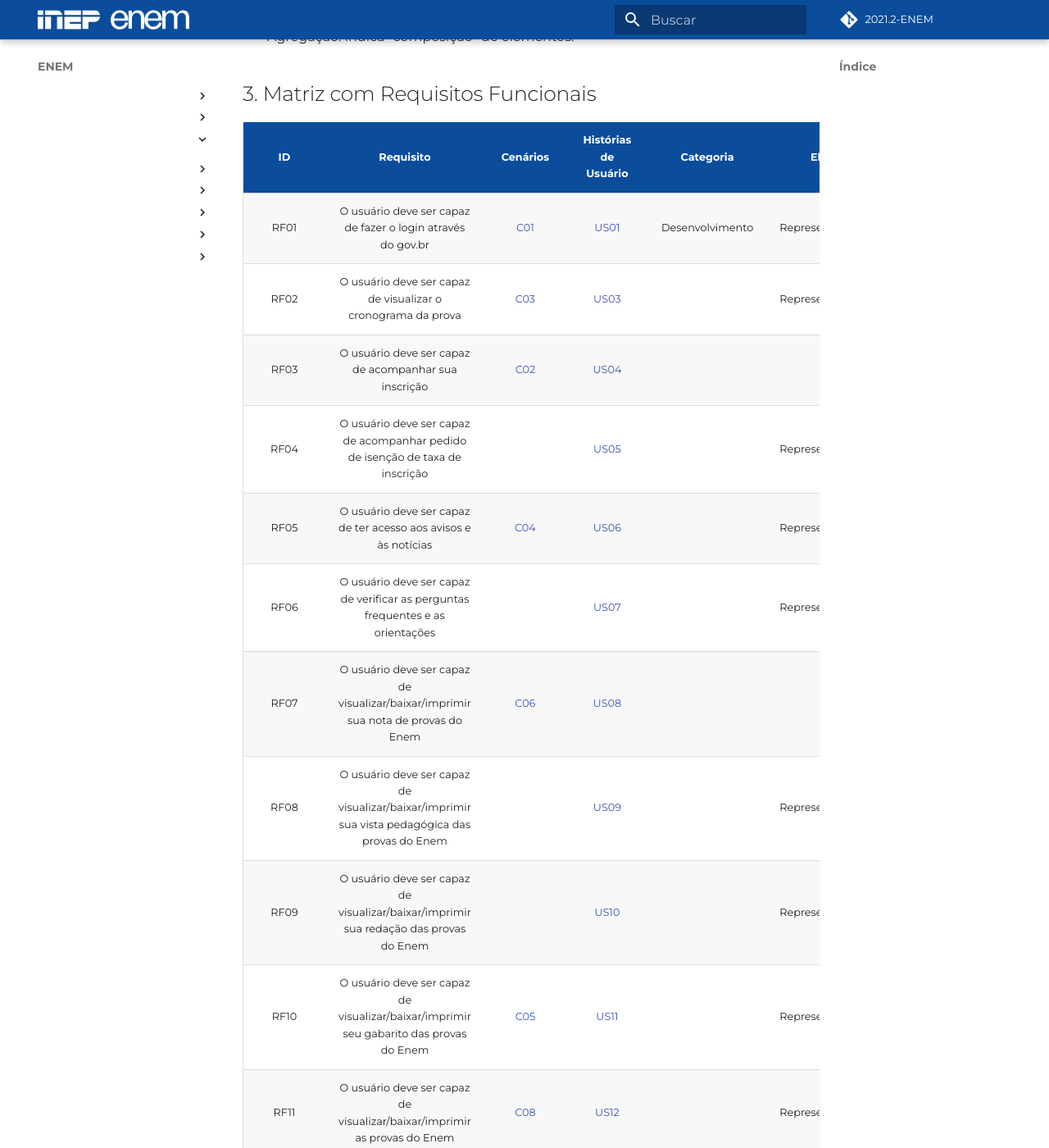
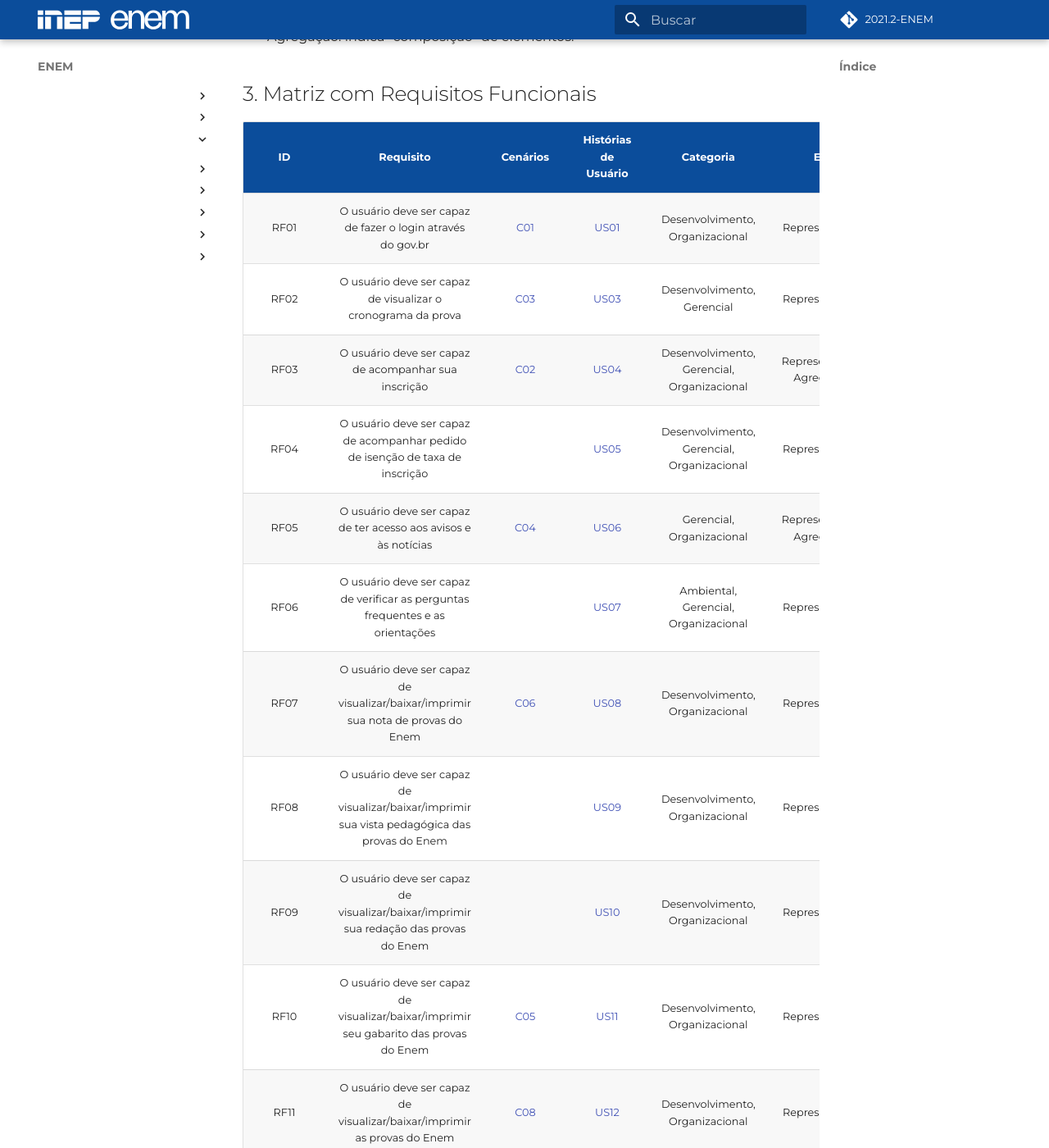
Before and after one commit to jackesfonseca/2021.2-ENEM, an MkDocs documentation site: the page built from docs/pos-rastreabilidade/forward-from.md, in a window 1280 px wide and 1400 px high, scrolled down 1176 px. Shown: the whole window at 82% size. Built offline with MkDocs 1.6.1 and Material for MkDocs 9.7.7, drawn with Linux system fonts in a browser that asks for light colours; some web fonts are replaced; comment, search, counter and statistics services are not loaded; some of the changed text lies outside the part shown.

Commit message:
✨ feat: added elo and category

```diff
--- a/docs/pos-rastreabilidade/forward-from.md
+++ b/docs/pos-rastreabilidade/forward-from.md
@@ -1,4 +1,5 @@
 # Matriz Forward-From
+
 ## 1. Introdução
 
 Rastreabilidade é uma característica de sistemas, nos quais os requisitos são claramente ligados às suas fontes, bem como aos artefatos criados durante o ciclo de vida de desenvolvimento do sistema. Um elo é estabelecido entre as mudanças realizadas diante das necessidades dos usuários.
@@ -8,6 +9,7 @@
 A técnica de Pós-rastreabilidade Forward-From visa ligar requisitos a artefatos de desenho e implementação.
 
 ## 2. Legenda
+
 Os elos de rastreabilidade deixam evidentes as correlações entre código e demais artefatos, sejam de desenho e/ou de requisitos.
 O Meta-modelo de Toranzo permite debater sobre os elos de rastreabilidade. Nesse modelo, as informações a serem rastreadas devem ser classificadas em quatro níveis:
 
@@ -26,45 +28,47 @@
 - Agregação: indica “composição” de elementos.
 
 ## 3. Matriz com Requisitos Funcionais
-| ID | Requisito | Cenários | Histórias de Usuário | Categoria | Elo |
-| -- | --------- | -------- | -------------------- | --------- | --- |
-| RF01 | O usuário deve ser capaz de fazer o login através do gov.br        | [C01](https://requisitos-de-software.github.io/2021.2-ENEM/modelagem/cenarios/#c01-login-unico)         | [US01](https://requisitos-de-software.github.io/2021.2-ENEM/modelagem/agil/historias-usuario/US1/)                     | Desenvolvimento       | Representação     |
-| RF02 |  O usuário deve ser capaz de visualizar o cronograma da prova        | [C03](https://requisitos-de-software.github.io/2021.2-ENEM/modelagem/cenarios/#c03-visualizar-cronograma)        | [US03](https://requisitos-de-software.github.io/2021.2-ENEM/modelagem/agil/historias-usuario/US3/)                     |           | Representação     |
-| RF03 |  O usuário deve ser capaz de acompanhar sua inscrição        |  [C02](https://requisitos-de-software.github.io/2021.2-ENEM/modelagem/cenarios/#c02-conferir-inscricao)       |   [US04](https://requisitos-de-software.github.io/2021.2-ENEM/modelagem/agil/historias-usuario/US4/)                   |           |     |
-| RF04 | O usuário deve ser capaz de acompanhar pedido de isenção de taxa de inscrição  |          | [US05](https://requisitos-de-software.github.io/2021.2-ENEM/modelagem/agil/historias-usuario/US5/)                     |           |  Representação    |
-| RF05 | O usuário deve ser capaz de ter acesso aos avisos e às notícias        | [C04](https://requisitos-de-software.github.io/2021.2-ENEM/modelagem/cenarios/#c04-definir-alertas)        | [US06](https://requisitos-de-software.github.io/2021.2-ENEM/modelagem/agil/historias-usuario/US6/)                     |           | Representação    |
-| RF06 | O usuário deve ser capaz de verificar as perguntas frequentes e as orientações       |          | [US07](https://requisitos-de-software.github.io/2021.2-ENEM/modelagem/agil/historias-usuario/US7/)                      |           | Representação |
-| RF07 | O usuário deve ser capaz de visualizar/baixar/imprimir sua nota de provas do Enem     | [C06](https://requisitos-de-software.github.io/2021.2-ENEM/modelagem/cenarios/#c06-acessar-notas-e-resultado)        | [US08](https://requisitos-de-software.github.io/2021.2-ENEM/modelagem/agil/historias-usuario/US8/)                     |           |     |
-| RF08 | O usuário deve ser capaz de visualizar/baixar/imprimir sua vista pedagógica das provas do Enem   |          | [US09](https://requisitos-de-software.github.io/2021.2-ENEM/modelagem/agil/historias-usuario/US9/)                      |           | Representação  |
-| RF09 | O usuário deve ser capaz de visualizar/baixar/imprimir sua redação das provas do Enem        |         | [US10](https://requisitos-de-software.github.io/2021.2-ENEM/modelagem/agil/historias-usuario/US10/)                     |           | Representação  |
-| RF10 | O usuário deve ser capaz de visualizar/baixar/imprimir seu gabarito das provas do Enem        | [C05](https://requisitos-de-software.github.io/2021.2-ENEM/modelagem/cenarios/#c05-consultar-o-proprio-gabarito-de-provas-e-espelho-da-redacao)         | [US11](https://requisitos-de-software.github.io/2021.2-ENEM/modelagem/agil/historias-usuario/US11/)                      |           | Representação    |
-| RF11 | O usuário deve ser capaz de visualizar/baixar/imprimir as provas do Enem    |  [C08](https://requisitos-de-software.github.io/2021.2-ENEM/modelagem/cenarios/#c08-visualizar-provas-anteriores-do-enem)        | [US12](https://requisitos-de-software.github.io/2021.2-ENEM/modelagem/agil/historias-usuario/US12/)                     |           | Representação     |
-| RF12 | O usuário deve ser capaz de visualizar/baixar/imprimir simulados do Enem     | [C07](https://requisitos-de-software.github.io/2021.2-ENEM/modelagem/cenarios/#c07-acessar-simulados-do-enem)         | [US13](https://requisitos-de-software.github.io/2021.2-ENEM/modelagem/agil/historias-usuario/US13/)                     |           | Representação    |
-| RF13 | O usuário deve ser capaz de visualizar métricas de desempenho dos participantes   |           | [US14](https://requisitos-de-software.github.io/2021.2-ENEM/modelagem/agil/historias-usuario/US14/)                     |           | Representação    |
-| RF14 | O usuário deve ser capaz de consultar escopo de conteúdo do exame   |          |                      |           |     |
 
+| ID   | Requisito                                                                                      | Cenários                                                                                                                                        | Histórias de Usuário                                                                                | Categoria                                  | Elo                       |
+| ---- | ---------------------------------------------------------------------------------------------- | ----------------------------------------------------------------------------------------------------------------------------------------------- | --------------------------------------------------------------------------------------------------- | ------------------------------------------ | ------------------------- |
+| RF01 | O usuário deve ser capaz de fazer o login através do gov.br                                    | [C01](https://requisitos-de-software.github.io/2021.2-ENEM/modelagem/cenarios/#c01-login-unico)                                                 | [US01](https://requisitos-de-software.github.io/2021.2-ENEM/modelagem/agil/historias-usuario/US1/)  | Desenvolvimento, Organizacional            | Representação             |
+| RF02 | O usuário deve ser capaz de visualizar o cronograma da prova                                   | [C03](https://requisitos-de-software.github.io/2021.2-ENEM/modelagem/cenarios/#c03-visualizar-cronograma)                                       | [US03](https://requisitos-de-software.github.io/2021.2-ENEM/modelagem/agil/historias-usuario/US3/)  | Desenvolvimento, Gerencial                 | Representação             |
+| RF03 | O usuário deve ser capaz de acompanhar sua inscrição                                           | [C02](https://requisitos-de-software.github.io/2021.2-ENEM/modelagem/cenarios/#c02-conferir-inscricao)                                          | [US04](https://requisitos-de-software.github.io/2021.2-ENEM/modelagem/agil/historias-usuario/US4/)  | Desenvolvimento, Gerencial, Organizacional | Representação, Agregação  |
+| RF04 | O usuário deve ser capaz de acompanhar pedido de isenção de taxa de inscrição                  |                                                                                                                                                 | [US05](https://requisitos-de-software.github.io/2021.2-ENEM/modelagem/agil/historias-usuario/US5/)  | Desenvolvimento, Gerencial, Organizacional | Representação             |
+| RF05 | O usuário deve ser capaz de ter acesso aos avisos e às notícias                                | [C04](https://requisitos-de-software.github.io/2021.2-ENEM/modelagem/cenarios/#c04-definir-alertas)                                             | [US06](https://requisitos-de-software.github.io/2021.2-ENEM/modelagem/agil/historias-usuario/US6/)  | Gerencial, Organizacional                  | Representação, Agregação  |
+| RF06 | O usuário deve ser capaz de verificar as perguntas frequentes e as orientações                 |                                                                                                                                                 | [US07](https://requisitos-de-software.github.io/2021.2-ENEM/modelagem/agil/historias-usuario/US7/)  | Ambiental, Gerencial, Organizacional       | Representação             |
+| RF07 | O usuário deve ser capaz de visualizar/baixar/imprimir sua nota de provas do Enem              | [C06](https://requisitos-de-software.github.io/2021.2-ENEM/modelagem/cenarios/#c06-acessar-notas-e-resultado)                                   | [US08](https://requisitos-de-software.github.io/2021.2-ENEM/modelagem/agil/historias-usuario/US8/)  | Desenvolvimento, Organizacional            | Representação             |
+| RF08 | O usuário deve ser capaz de visualizar/baixar/imprimir sua vista pedagógica das provas do Enem |                                                                                                                                                 | [US09](https://requisitos-de-software.github.io/2021.2-ENEM/modelagem/agil/historias-usuario/US9/)  | Desenvolvimento, Organizacional            | Representação             |
+| RF09 | O usuário deve ser capaz de visualizar/baixar/imprimir sua redação das provas do Enem          |                                                                                                                                                 | [US10](https://requisitos-de-software.github.io/2021.2-ENEM/modelagem/agil/historias-usuario/US10/) | Desenvolvimento, Organizacional            | Representação             |
+| RF10 | O usuário deve ser capaz de visualizar/baixar/imprimir seu gabarito das provas do Enem         | [C05](https://requisitos-de-software.github.io/2021.2-ENEM/modelagem/cenarios/#c05-consultar-o-proprio-gabarito-de-provas-e-espelho-da-redacao) | [US11](https://requisitos-de-software.github.io/2021.2-ENEM/modelagem/agil/historias-usuario/US11/) | Desenvolvimento, Organizacional            | Representação             |
+| RF11 | O usuário deve ser capaz de visualizar/baixar/imprimir as provas do Enem                       | [C08](https://requisitos-de-software.github.io/2021.2-ENEM/modelagem/cenarios/#c08-visualizar-provas-anteriores-do-enem)                        | [US12](https://requisitos-de-software.github.io/2021.2-ENEM/modelagem/agil/historias-usuario/US12/) | Desenvolvimento, Organizacional            | Representação             |
+| RF12 | O usuário deve ser capaz de visualizar/baixar/imprimir simulados do Enem                       | [C07](https://requisitos-de-software.github.io/2021.2-ENEM/modelagem/cenarios/#c07-acessar-simulados-do-enem)                                   | [US13](https://requisitos-de-software.github.io/2021.2-ENEM/modelagem/agil/historias-usuario/US13/) | Desenvolvimento, Organizacional            | Representação             |
+| RF13 | O usuário deve ser capaz de visualizar métricas de desempenho dos participantes                |                                                                                                                                                 | [US14](https://requisitos-de-software.github.io/2021.2-ENEM/modelagem/agil/historias-usuario/US14/) | Desenvolvimento, Gerencial, Organizacional | Representação , Agregação |
+| RF14 | O usuário deve ser capaz de consultar escopo de conteúdo do exame                              |                                                                                                                                                 |                                                                                                     | Gerencial, Organizacional                  | Agregação                 |
 
 ## 4. Matriz com Requisitos Não-Funcionais
 
-| ID    | Requisito                                                                                                                        | Léxicos                                                                                                                                                                                                            | NFR | Especificação suplementar | Categoria | Elo |
-| ----- | -------------------------------------------------------------------------------------------------------------------------------- | ------------------------------------------------------------------------------------------------------------------------------------------------------------------------------------------------------------------ | ----------- | ---------- | --------- | ----------- |
-| RNF01 | O aplicativo deve ter compatibilidade com qualquer sistema operacional                                                           | [L01](https://requisitos-de-software.github.io/2021.2-ENEM/modelagem/lexicos/) | [Portabilidade](https://requisitos-de-software.github.io/2021.2-ENEM/modelagem/nfrframework/)        | - | Ambiental | Satisfação |
-| RNF02 | O aplicativo deve recusar o acesso de pessoas não autorizadas                                                                    | [L01](https://requisitos-de-software.github.io/2021.2-ENEM/modelagem/lexicos/) | [Confiabilidade](https://requisitos-de-software.github.io/2021.2-ENEM/modelagem/nfrframework/)        | [Confiabilidade](https://requisitos-de-software.github.io/2021.2-ENEM/modelagem/especificacao-suplementar/) | Desenvolvimento | Responsabilidade |
-| RNF03 | O aplicativo deve proteger os dados dos usuários                                                                                 | - | [Confiabilidade](https://requisitos-de-software.github.io/2021.2-ENEM/modelagem/nfrframework/)        | [Confiabilidde](https://requisitos-de-software.github.io/2021.2-ENEM/modelagem/especificacao-suplementar/) | Organizacional | Representação, satisfação |
-| RNF04 | O aplicativo deve ser acessível para Pessoas com Deficiência (PcD)                                                               | - | [Acessibilidade](https://requisitos-de-software.github.io/2021.2-ENEM/modelagem/nfrframework/)        | - | Organizacional | Representação, satisfação |
-| RNF05 | O aplicativo deve consegui suportar uma grande quantidade de acessos simultâneos                                                 | - | [Navegabilidade](https://requisitos-de-software.github.io/2021.2-ENEM/modelagem/nfrframework/)        | [Suportabilidade](https://requisitos-de-software.github.io/2021.2-ENEM/modelagem/especificacao-suplementar/) | Desenvolvimento | Satisfação |
-| RNF06 | O aplicativo deve ter baixo tempo de espera mesmo durante períodos de grande fluxo                                               | - | [Navegabilidade](https://requisitos-de-software.github.io/2021.2-ENEM/modelagem/nfrframework/)        | [Desempenho](https://requisitos-de-software.github.io/2021.2-ENEM/modelagem/especificacao-suplementar/) | Organizacional, Gerencial | Representação, satisfação |
-| RNF07 | O aplicativo deve ter uma interface amigável na qual com no máximo 3 cliques o usuário consiga realizar a ação desejada | - | [Intuitividade](https://requisitos-de-software.github.io/2021.2-ENEM/modelagem/nfrframework/)      | [Usabilidade](https://requisitos-de-software.github.io/2021.2-ENEM/modelagem/especificacao-suplementar/) | Organizacional | Representação, satisfação |
-| RNF08 | O aplicativo deve se adaptar bem a dispositivos mobile                                                                      | - | [Portabilidade](https://requisitos-de-software.github.io/2021.2-ENEM/modelagem/nfrframework/)        | - | Organizacional | Representação, satisfação |
-| RNF10 | O aplicativo deve possuir funcionalidades em modo offline | - | [Navegabilidade](https://requisitos-de-software.github.io/2021.2-ENEM/modelagem/nfrframework/)       | [Usabilidade](https://requisitos-de-software.github.io/2021.2-ENEM/modelagem/especificacao-suplementar/) | Gerencial | Representação, satisfação |
+| ID    | Requisito                                                                                                               | Léxicos                                                                        | NFR                                                                                            | Especificação suplementar                                                                                    | Categoria                 | Elo                       |
+| ----- | ----------------------------------------------------------------------------------------------------------------------- | ------------------------------------------------------------------------------ | ---------------------------------------------------------------------------------------------- | ------------------------------------------------------------------------------------------------------------ | ------------------------- | ------------------------- |
+| RNF01 | O aplicativo deve ter compatibilidade com qualquer sistema operacional                                                  | [L01](https://requisitos-de-software.github.io/2021.2-ENEM/modelagem/lexicos/) | [Portabilidade](https://requisitos-de-software.github.io/2021.2-ENEM/modelagem/nfrframework/)  | -                                                                                                            | Ambiental                 | Satisfação                |
+| RNF02 | O aplicativo deve recusar o acesso de pessoas não autorizadas                                                           | [L01](https://requisitos-de-software.github.io/2021.2-ENEM/modelagem/lexicos/) | [Confiabilidade](https://requisitos-de-software.github.io/2021.2-ENEM/modelagem/nfrframework/) | [Confiabilidade](https://requisitos-de-software.github.io/2021.2-ENEM/modelagem/especificacao-suplementar/)  | Desenvolvimento           | Responsabilidade          |
+| RNF03 | O aplicativo deve proteger os dados dos usuários                                                                        | -                                                                              | [Confiabilidade](https://requisitos-de-software.github.io/2021.2-ENEM/modelagem/nfrframework/) | [Confiabilidde](https://requisitos-de-software.github.io/2021.2-ENEM/modelagem/especificacao-suplementar/)   | Organizacional            | Representação, satisfação |
+| RNF04 | O aplicativo deve ser acessível para Pessoas com Deficiência (PcD)                                                      | -                                                                              | [Acessibilidade](https://requisitos-de-software.github.io/2021.2-ENEM/modelagem/nfrframework/) | -                                                                                                            | Organizacional            | Representação, satisfação |
+| RNF05 | O aplicativo deve consegui suportar uma grande quantidade de acessos simultâneos                                        | -                                                                              | [Navegabilidade](https://requisitos-de-software.github.io/2021.2-ENEM/modelagem/nfrframework/) | [Suportabilidade](https://requisitos-de-software.github.io/2021.2-ENEM/modelagem/especificacao-suplementar/) | Desenvolvimento           | Satisfação                |
+| RNF06 | O aplicativo deve ter baixo tempo de espera mesmo durante períodos de grande fluxo                                      | -                                                                              | [Navegabilidade](https://requisitos-de-software.github.io/2021.2-ENEM/modelagem/nfrframework/) | [Desempenho](https://requisitos-de-software.github.io/2021.2-ENEM/modelagem/especificacao-suplementar/)      | Organizacional, Gerencial | Representação, satisfação |
+| RNF07 | O aplicativo deve ter uma interface amigável na qual com no máximo 3 cliques o usuário consiga realizar a ação desejada | -                                                                              | [Intuitividade](https://requisitos-de-software.github.io/2021.2-ENEM/modelagem/nfrframework/)  | [Usabilidade](https://requisitos-de-software.github.io/2021.2-ENEM/modelagem/especificacao-suplementar/)     | Organizacional            | Representação, satisfação |
+| RNF08 | O aplicativo deve se adaptar bem a dispositivos mobile                                                                  | -                                                                              | [Portabilidade](https://requisitos-de-software.github.io/2021.2-ENEM/modelagem/nfrframework/)  | -                                                                                                            | Organizacional            | Representação, satisfação |
+| RNF10 | O aplicativo deve possuir funcionalidades em modo offline                                                               | -                                                                              | [Navegabilidade](https://requisitos-de-software.github.io/2021.2-ENEM/modelagem/nfrframework/) | [Usabilidade](https://requisitos-de-software.github.io/2021.2-ENEM/modelagem/especificacao-suplementar/)     | Gerencial                 | Representação, satisfação |
 
 ## 5. Bibliografia
 
 1. SERRANO, Maurício; SERRANO, Milene. Requisitos - Aula 26. Material apresentado para a disciplina de Requisitos de Software no curso de Engenharia de Software da UnB, FGA.
 
 ## 6. Histórico de versão
-| Versão | Data       | Descrição                                                                      | Autor   |
-| ------ | ---------- | ------------------------------------------------------------------------------ | ------- |
-| 1.0    | 30/03/2022 | Criação do documento                                                           | Antonio |
-| 1.1    | 01/04/2022 | Adicionando introdução                                                         | Vitor |
-| 1.2    | 02/04/2022 | Adicionando tabela requisitos não funcionais                                   | Jackes Fonseca |
+
+| Versão | Data       | Descrição                                    | Autor          |
+| ------ | ---------- | -------------------------------------------- | -------------- |
+| 1.0    | 30/03/2022 | Criação do documento                         | Antonio        |
+| 1.1    | 01/04/2022 | Adicionando introdução                       | Vitor          |
+| 1.2    | 02/04/2022 | Adicionando tabela requisitos não funcionais | Jackes Fonseca |
+| 1.3    | 04/04/2022 | Adicionando elo e categoria de rastreamento  | Carlos Rafael  |
```
